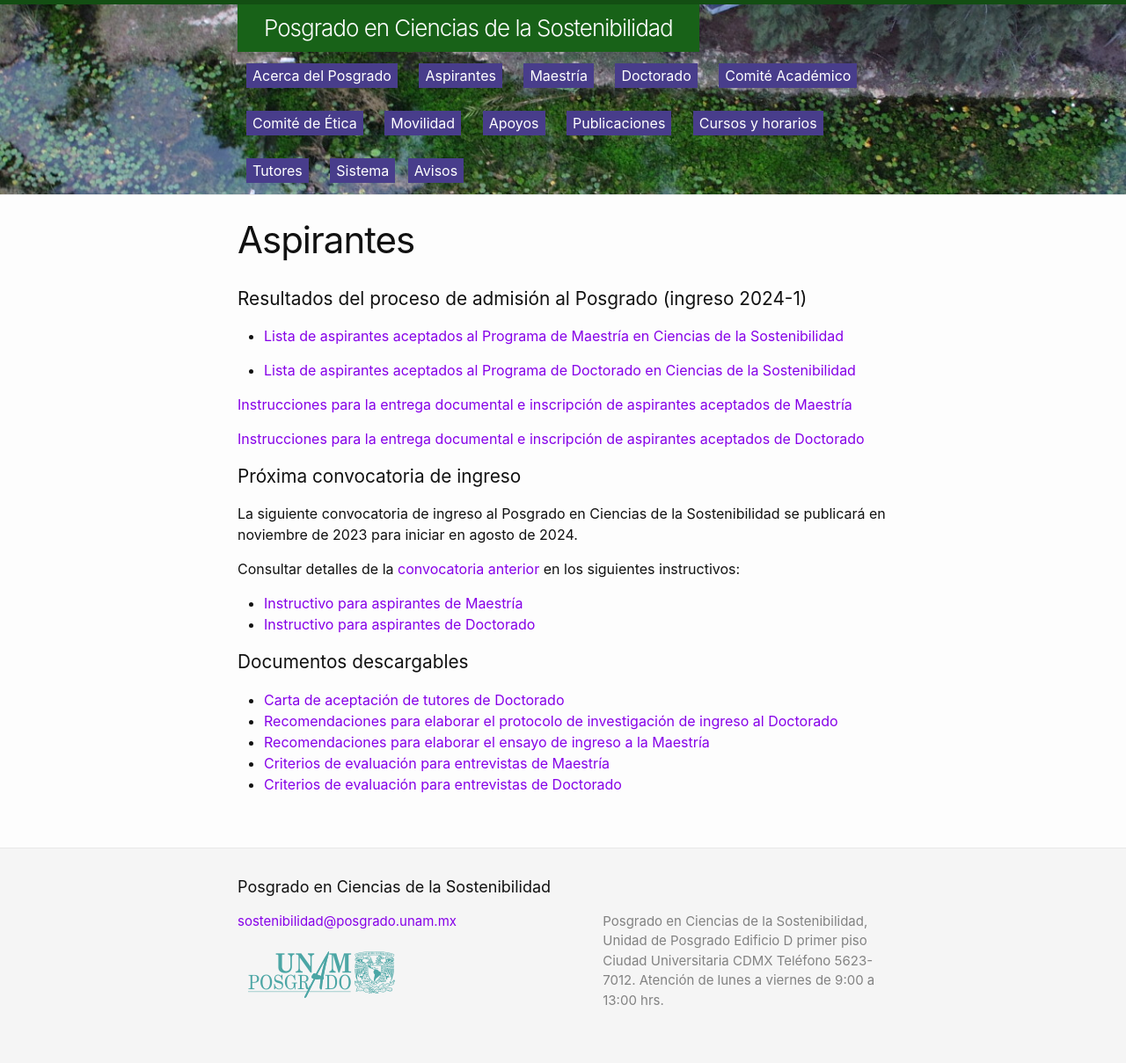
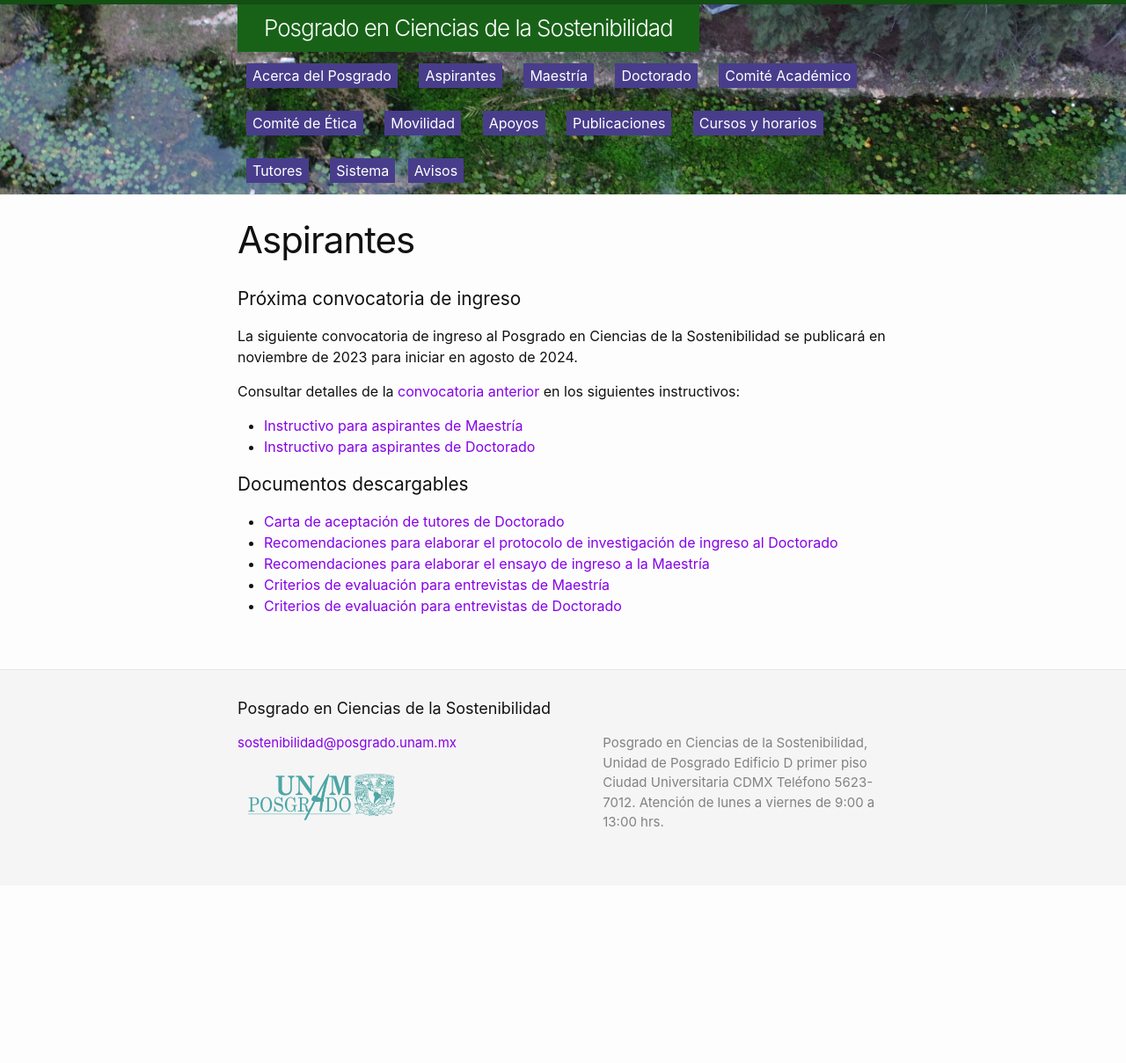
Before and after one commit to pcs-unam/pcs-unam.github.io, a Jekyll site: the page built from 01_aspirantes.md, in a window 1280 px wide. Shown: the whole page at 88% size. Built offline with Jekyll 4.4.1, drawn with Linux system fonts in a browser that asks for light colours; after the commit the page ends 1007 px from its top, so only the background shows below that.

Commit message:
Se quitó la lista de aspirantes aceptados 2024-1

```diff
--- a/01_aspirantes.md
+++ b/01_aspirantes.md
@@ -5,18 +5,6 @@ permalink: /aspirantes/
 pleca: /assets/plecas/p20.jpg
 menu: true
 ---
-
-## Resultados del proceso de admisión al Posgrado (ingreso 2024-1)
-
- - [Lista de aspirantes aceptados al Programa de Maestría en Ciencias de la Sostenibilidad](/assets/docs/lista_aspirantes_aceptados_maestria_2024_1.pdf)
-
- - [Lista de aspirantes aceptados al Programa de Doctorado en Ciencias de la Sostenibilidad](/assets/docs/lista_aspirantes_aceptados_doctorado_2024_1.pdf)
-
-
-[Instrucciones para la entrega documental e inscripción de aspirantes aceptados de Maestría](/assets/docs/instrucciones_entregadocumental_inscripcion_aspirantes_aceptados_mae.pdf)
-
-[Instrucciones para la entrega documental e inscripción de aspirantes aceptados de Doctorado](/assets/docs/instrucciones_entregadocumental_inscripcion_aspirantes_aceptados_doc.pdf)
-
 
 
 ## Próxima convocatoria de ingreso
```
